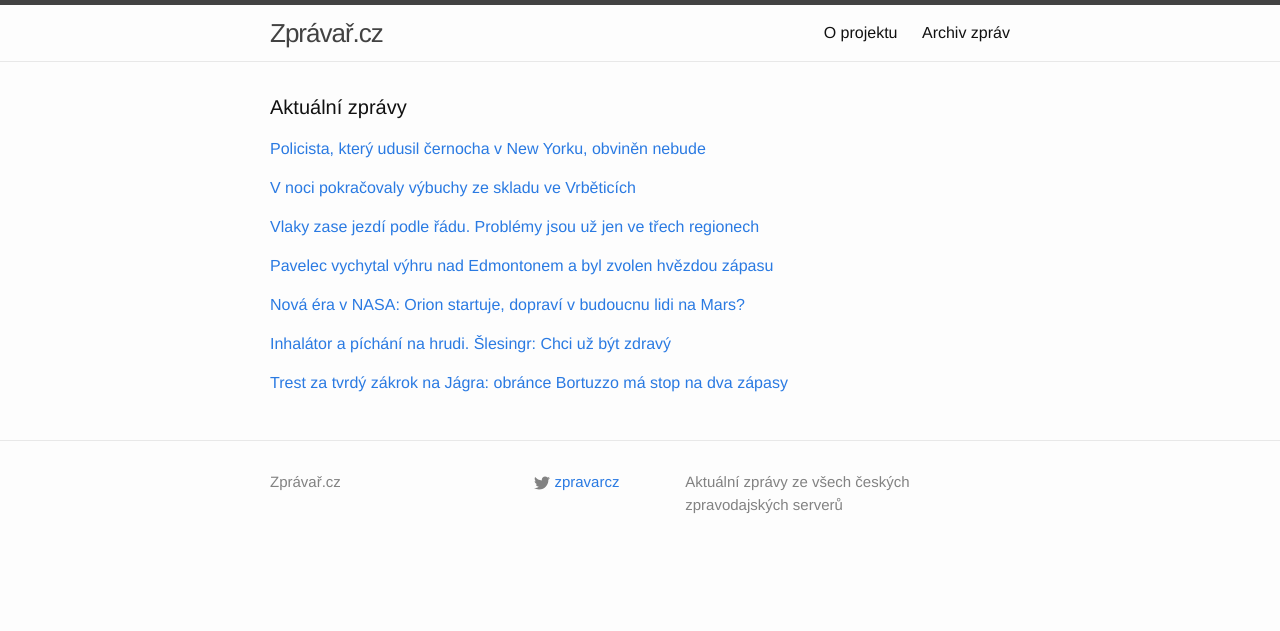
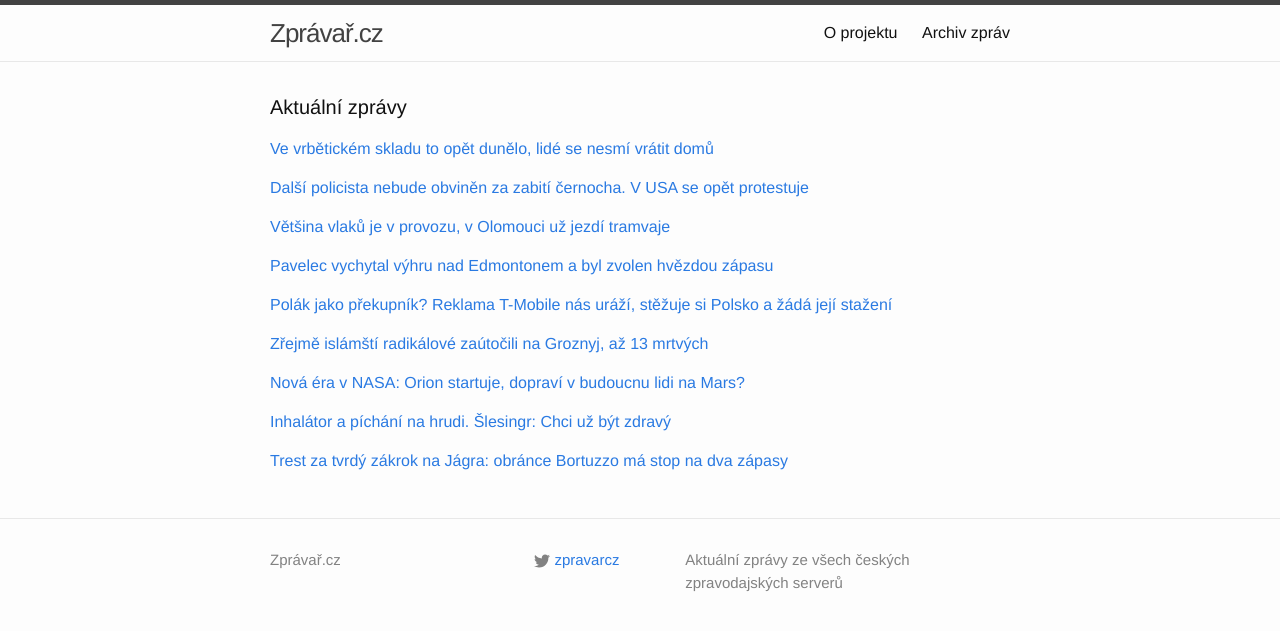
Before and after one commit to adliska/zpravar, a Jekyll site: the page built from index.html, in a window 1280 px wide. Shown: the top 631 px of the page. Built offline with Jekyll 4.4.1, drawn with Linux system fonts in a browser that asks for light colours.

Commit message:
zpravar news update

```diff
--- a/index.html
+++ b/index.html
@@ -5,9 +5,28 @@ layout: default
 <div class="home">
     <h1 class="page-heading">Aktuální zprávy</h1>
 
-<p><a href="javascript:;" onclick="toggle_visibility('zpravy0')">Policista, který udusil černocha v New Yorku, obviněn nebude </a></p>
+<p><a href="javascript:;" onclick="toggle_visibility('zpravy0')">Ve vrbětickém skladu to opět dunělo, lidé se nesmí vrátit domů</a></p>
 <div id="zpravy0" style="display:none">
 <ul>
+<li><a href=http://www.novinky.cz/domaci/355369-ve-vrbetickem-skladu-to-opet-dunelo-lide-se-nesmi-vratit-domu.html>Ve vrbětickém skladu to opět dunělo, lidé se nesmí vrátit domů - www.novinky.cz</a></li>
+<li><a href=http://zpravy.e15.cz/domaci/udalosti/evakuace-obci-kvuli-vybuchu-skladu-ve-vrbeticich-potrva-i-dnes-1142615>Evakuace obcí kvůli výbuchu skladu ve Vrběticích potrvá i dnes - zpravy.e15.cz</a></li>
+<li><a href=http://www.novinky.cz/domaci/355369-ve-vrbetickem-skladu-to-opet-dunelo-lide-nesmi-domu.html>Ve vrbětickém skladu to opět dunělo, lidé nesmí domů - www.novinky.cz</a></li>
+<li><a href=http://zpravy.e15.cz/domaci/udalosti/ze-skladu-ve-vrbeticich-se-v-noci-ozvaly-dalsi-dva-vybuchy-1142615>Ze skladu ve Vrběticích se v noci ozvaly další dva výbuchy - zpravy.e15.cz</a></li>
+<li><a href=http://www.ceskenoviny.cz/zpravy/zpravy/ve-vrbeticich-se-v-noci-ozvaly-dalsi-vybuchy-evakuace-potrva-i-dnes/1154826>Ve Vrběticích se v noci ozvaly další výbuchy, evakuace potrvá i dnes - www.ceskenoviny.cz</a></li>
+<li><a href=http://www.rozhlas.cz/_zprava/ze-skladu-ve-vrbeticich-se-v-noci-ozvaly-dalsi-dva-vybuchy--1428164>Ze skladu ve Vrběticích se v noci ozvaly další dva výbuchy - www.rozhlas.cz</a></li>
+<li><a href=http://www.ceskatelevize.cz/ct24/regiony/294419-v-noci-pokracovaly-vybuchy-ze-skladu-ve-vrbeticich/>V noci pokračovaly výbuchy ze skladu ve Vrběticích - www.ceskatelevize.cz</a></li>
+<li><a href=http://zlin.idnes.cz/dalsi-vybuch-ve-vrbeticich-municni-sklad-ffa-/zlin-zpravy.aspx?c=A141204_072534_zlin-zpravy_skr>V noci se z muničního skladu ve Vrběticích ozvaly další výbuchy - zlin.idnes.cz</a></li>
+<li><a href=http://www.novinky.cz/domaci/355369-ve-vrbetickem-skladu-to-v-noci-opet-dunelo.html>Ve vrbětickém skladu to v noci opět dunělo - www.novinky.cz</a></li>
+<li><a href=http://www.novinky.cz/domaci/355369-ve-skladu-ve-vrbeticich-se-v-noci-ozyvaly-dalsi-vybuchy.html>Ve skladu ve Vrběticích se v noci ozývaly další výbuchy - www.novinky.cz</a></li>
+<li><a href=http://zpravy.aktualne.cz/regiony/ze-skladu-munice-ve-vrbeticich-se-v-noci-ozvaly-dva-vybuchy/r~f7df968e7b7e11e4aff10025900fea04/>Ze skladu munice ve Vrběticích se v noci ozvaly dva výbuchy - zpravy.aktualne.cz</a></li>
+<li><a href=http://www.lidovky.cz/ze-skladu-ve-vrbeticich-se-v-noci-ozvaly-dalsi-dva-vybuchy-p3g-/zpravy-domov.aspx?c=A141204_072459_ln_domov_sk>Ze skladu ve Vrběticích se v noci ozvaly další dva výbuchy  - www.lidovky.cz</a></li>
+<li><a href=http://www.denik.cz/z_domova/dve-nerizene-detonace-se-ozvaly-v-noci-ze-skladu-ve-vrbeticich-20141204.html>Dvě neřízené detonace se ozvaly v noci ze skladu ve Vrběticích - www.denik.cz</a></li>
+<li><a href=http://www.ceskenoviny.cz/zpravy/zpravy/ze-skladu-ve-vrbeticich-se-v-noci-ozvaly-dalsi-dva-vybuchy/1154826>Ze skladu ve Vrběticích se v noci ozvaly další dva výbuchy - www.ceskenoviny.cz</a></li>
+</ul>
+</div><p><a href="javascript:;" onclick="toggle_visibility('zpravy1')">Další policista nebude obviněn za zabití černocha. V USA se opět protestuje</a></p>
+<div id="zpravy1" style="display:none">
+<ul>
+<li><a href=http://zahranicni.ihned.cz/c1-63212780-dalsi-policista-nebude-obvinen-za-zabiti-cernocha-v-usa-se-opet-protestuje>Další policista nebude obviněn za zabití černocha. V USA se opět protestuje - zahranicni.ihned.cz</a></li>
 <li><a href=http://www.lidovky.cz/policista-ktery-udusil-cernocha-v-new-yorku-nebude-obvinen-po8-/zpravy-svet.aspx?c=A141204_074436_ln_zahranici_sk>Policista, který udusil černocha v New Yorku, obviněn nebude  - www.lidovky.cz</a></li>
 <li><a href=http://www.novinky.cz/zahranicni/amerika/355366-v-usa-osvobodili-dalsiho-policistu-ktery-zabil-cernocha.html>V USA osvobodili dalšího policistu, který zabil černocha - www.novinky.cz</a></li>
 <li><a href=http://zpravy.idnes.cz/policista-zabil-neozbrojeneho-cernocha-v-new-yorku-fxb-/zahranicni.aspx?c=A141204_071711_volby-ep2014_skr>Policista v New Yorku nebude obviněn kvůli smrti černocha při zatýkání - zpravy.idnes.cz</a></li>
@@ -18,21 +37,10 @@ layout: default
 <li><a href=http://www.ceskatelevize.cz/ct24/svet/294416-soud-neobvini-dalsiho-policistu-ktery-pri-zatykani-zabil-cernocha/>Soud neobviní dalšího policistu, který při zatýkání zabil černocha - www.ceskatelevize.cz</a></li>
 <li><a href=http://www.ceskatelevize.cz/ct24/svet/294416-soud-osvobodil-dalsiho-policistu-ktery-pri-zatykani-zabil-cernocha/>Soud osvobodil dalšího policistu, který při zatýkání zabil černocha - www.ceskatelevize.cz</a></li>
 </ul>
-</div><p><a href="javascript:;" onclick="toggle_visibility('zpravy1')">V noci pokračovaly výbuchy ze skladu ve Vrběticích</a></p>
-<div id="zpravy1" style="display:none">
-<ul>
-<li><a href=http://www.ceskatelevize.cz/ct24/regiony/294419-v-noci-pokracovaly-vybuchy-ze-skladu-ve-vrbeticich/>V noci pokračovaly výbuchy ze skladu ve Vrběticích - www.ceskatelevize.cz</a></li>
-<li><a href=http://zlin.idnes.cz/dalsi-vybuch-ve-vrbeticich-municni-sklad-ffa-/zlin-zpravy.aspx?c=A141204_072534_zlin-zpravy_skr>V noci se z muničního skladu ve Vrběticích ozvaly další výbuchy - zlin.idnes.cz</a></li>
-<li><a href=http://www.novinky.cz/domaci/355369-ve-vrbetickem-skladu-to-v-noci-opet-dunelo.html>Ve vrbětickém skladu to v noci opět dunělo - www.novinky.cz</a></li>
-<li><a href=http://www.novinky.cz/domaci/355369-ve-skladu-ve-vrbeticich-se-v-noci-ozyvaly-dalsi-vybuchy.html>Ve skladu ve Vrběticích se v noci ozývaly další výbuchy - www.novinky.cz</a></li>
-<li><a href=http://zpravy.aktualne.cz/regiony/ze-skladu-munice-ve-vrbeticich-se-v-noci-ozvaly-dva-vybuchy/r~f7df968e7b7e11e4aff10025900fea04/>Ze skladu munice ve Vrběticích se v noci ozvaly dva výbuchy - zpravy.aktualne.cz</a></li>
-<li><a href=http://www.lidovky.cz/ze-skladu-ve-vrbeticich-se-v-noci-ozvaly-dalsi-dva-vybuchy-p3g-/zpravy-domov.aspx?c=A141204_072459_ln_domov_sk>Ze skladu ve Vrběticích se v noci ozvaly další dva výbuchy  - www.lidovky.cz</a></li>
-<li><a href=http://www.denik.cz/z_domova/dve-nerizene-detonace-se-ozvaly-v-noci-ze-skladu-ve-vrbeticich-20141204.html>Dvě neřízené detonace se ozvaly v noci ze skladu ve Vrběticích - www.denik.cz</a></li>
-<li><a href=http://www.ceskenoviny.cz/zpravy/zpravy/ze-skladu-ve-vrbeticich-se-v-noci-ozvaly-dalsi-dva-vybuchy/1154826>Ze skladu ve Vrběticích se v noci ozvaly další dva výbuchy - www.ceskenoviny.cz</a></li>
-</ul>
-</div><p><a href="javascript:;" onclick="toggle_visibility('zpravy2')">Vlaky zase jezdí podle řádu. Problémy jsou už jen ve třech regionech </a></p>
+</div><p><a href="javascript:;" onclick="toggle_visibility('zpravy2')">Většina vlaků je v provozu, v Olomouci už jezdí tramvaje</a></p>
 <div id="zpravy2" style="display:none">
 <ul>
+<li><a href=http://www.tyden.cz/rubriky/domaci/pocasi/vetsina-vlaku-je-v-provozu-v-olomouci-uz-jezdi-tramvaje_326171.html>Většina vlaků je v provozu, v Olomouci už jezdí tramvaje - www.tyden.cz</a></li>
 <li><a href=http://www.lidovky.cz/vlaky-jezdi-podle-radu-problemy-jsou-uz-jen-ve-trech-regionech-pbc-/zpravy-domov.aspx?c=A141204_071959_ln_domov_sk>Vlaky zase jezdí podle řádu. Problémy jsou už jen ve třech regionech  - www.lidovky.cz</a></li>
 <li><a href=http://domaci.ihned.cz/domaci/c1-63212770-navrat-do-normalu-na-trat-po-kalamite-opet-vyjely-vlaky-i-tramvaje>Návrat do normálu. Na trať po kalamitě opět vyjely vlaky i tramvaje - domaci.ihned.cz</a></li>
 <li><a href=http://zpravy.aktualne.cz/domaci/vlaky-po-kalamite-opet-jezdi-problemy-jsou-na-trech-tratich/r~d8a0d9387b7c11e48ee3002590604f2e/>Vlaky po kalamitě opět jezdí, problémy jsou na třech tratích - zpravy.aktualne.cz</a></li>
@@ -51,23 +59,39 @@ layout: default
 <li><a href=http://www.sportovninoviny.cz/zpravy/pavelec-vychytal-vyhru-nad-edmontonem-a-byl-zvolen-hvezdou-zapasu/1154816>Pavelec vychytal výhru nad Edmontonem a byl zvolen hvězdou zápasu - www.sportovninoviny.cz</a></li>
 <li><a href=http://sport.aktualne.cz/hvezda-zapasu-pavelec-vychytal-v-nhl-vyhru-nad-edmontonem/r~a0b231947b7b11e48477002590604f2e/>Hvězda zápasu. Pavelec vychytal v NHL výhru nad Edmontonem - sport.aktualne.cz</a></li>
 </ul>
-</div><p><a href="javascript:;" onclick="toggle_visibility('zpravy4')">Nová éra v NASA: Orion startuje, dopraví v budoucnu lidi na Mars?</a></p>
+</div><p><a href="javascript:;" onclick="toggle_visibility('zpravy4')">Polák jako překupník? Reklama T-Mobile nás uráží, stěžuje si Polsko a žádá její stažení </a></p>
 <div id="zpravy4" style="display:none">
+<ul>
+<li><a href=http://www.lidovky.cz/urazite-polaky-ohradilo-se-polsko-proti-ceske-reklame-t-mobile-p74-/media.aspx?c=A141204_083008_ln-media_sk>Polák jako překupník? Reklama T-Mobile nás uráží, stěžuje si Polsko a žádá její stažení  - www.lidovky.cz</a></li>
+<li><a href=http://echo24.cz/a/wnzYd>Polsko si stěžuje na českou reklamu, vadí jí polský překupník - echo24.cz</a></li>
+<li><a href=http://zpravy.aktualne.cz/zahranici/polsko-si-stezuje-na-ceskou-reklamu-na-telefony/r~2eee2e027b8311e4833a0025900fea04/>Poláci si stěžují na českou reklamu na telefony. Uráží je - zpravy.aktualne.cz</a></li>
+<li><a href=http://www.novinky.cz/domaci/355370-polsko-si-stezuje-na-ceskou-reklamu-na-telefony-pry-polaky-urazi.html>Polsko si stěžuje na českou reklamu na telefony, prý Poláky uráží - www.novinky.cz</a></li>
+</ul>
+</div><p><a href="javascript:;" onclick="toggle_visibility('zpravy5')">Zřejmě islámští radikálové zaútočili na Groznyj, až 13 mrtvých</a></p>
+<div id="zpravy5" style="display:none">
+<ul>
+<li><a href=http://www.ceskenoviny.cz/zpravy/zpravy/zrejme-islamsti-radikalove-zautocili-na-groznyj-az-13-mrtvych/1154802>Zřejmě islámští radikálové zaútočili na Groznyj, až 13 mrtvých - www.ceskenoviny.cz</a></li>
+<li><a href=http://echo24.cz/a/wgZFG>Islámští radikálové v noci zaútočili na Groznyj, až 13 mrtvých - echo24.cz</a></li>
+<li><a href=http://zpravy.aktualne.cz/zahranici/ozbrojenci-v-cecenskem-groznem-zastrelili-tri-policisty/r~8dd42c3c7b7911e4833a0025900fea04/>Ozbrojenci v čečenském Grozném zastřelili tři policisty - zpravy.aktualne.cz</a></li>
+<li><a href=http://www.ceskenoviny.cz/zpravy/zpravy/ozbrojenci-v-groznem-pry-zabili-tri-policisty/1154802>Ozbrojenci v Grozném prý zabili tři policisty - www.ceskenoviny.cz</a></li>
+</ul>
+</div><p><a href="javascript:;" onclick="toggle_visibility('zpravy6')">Nová éra v NASA: Orion startuje, dopraví v budoucnu lidi na Mars?</a></p>
+<div id="zpravy6" style="display:none">
 <ul>
 <li><a href=http://www.ceskatelevize.cz/ct24/svet/294320-nova-era-v-nasa-orion-startuje-dopravi-v-budoucnu-lidi-na-mars/>Nová éra v NASA: Orion startuje, dopraví v budoucnu lidi na Mars? - www.ceskatelevize.cz</a></li>
 <li><a href=http://www.ceskenoviny.cz/zpravy/zpravy/novou-vesmirnou-lod-nasa-orion-proveri-prvni-testovaci-let/1154800>Novou vesmírnou loď NASA Orion prověří první testovací let - www.ceskenoviny.cz</a></li>
 <li><a href=http://e-svet.e15.cz/technika/prvni-krok-na-ceste-k-marsu-nasa-otestuje-lod-orion-1142380>První krok na cestě k Marsu. NASA otestuje loď Orion - e-svet.e15.cz</a></li>
 <li><a href=http://zpravy.aktualne.cz/zahranici/nasa-vyzkousi-orion-lod-ktera-ma-dopravit-lidi-na-mars/r~1ece86ec7ada11e4b0c4002590604f2e/>Američané vyzkouší Orion. Loď, která dopraví lidi na Mars - zpravy.aktualne.cz</a></li>
 </ul>
-</div><p><a href="javascript:;" onclick="toggle_visibility('zpravy5')">Inhalátor a píchání na hrudi. Šlesingr: Chci už být zdravý</a></p>
-<div id="zpravy5" style="display:none">
+</div><p><a href="javascript:;" onclick="toggle_visibility('zpravy7')">Inhalátor a píchání na hrudi. Šlesingr: Chci už být zdravý</a></p>
+<div id="zpravy7" style="display:none">
 <ul>
 <li><a href=http://sport.aktualne.cz/inhalator-a-pichani-na-hrudi-slesingr-chci-uz-byt-zdravy/r~a597dc2c7b7611e4845a002590604f2e/>Inhalátor a píchání na hrudi. Šlesingr: Chci už být zdravý - sport.aktualne.cz</a></li>
 <li><a href=http://sport.aktualne.cz/inhalator-a-pichani-na-hrudniku-slesingr-prekonal-sam-sebe/r~a597dc2c7b7611e4845a002590604f2e/>Inhalátor a píchání na hrudníku. Šlesingr překonal sám sebe - sport.aktualne.cz</a></li>
 <li><a href=http://www.tyden.cz/rubriky/sport/zimni-sporty/nepatrim-do-stareho-zeleza-vzkazal-slesingr-boji-se-ale-o-zdravi_326166.html>Nepatřím do starého železa, vzkázal Šlesingr. Bojí se ale o zdraví - www.tyden.cz</a></li>
 </ul>
-</div><p><a href="javascript:;" onclick="toggle_visibility('zpravy6')">Trest za tvrdý zákrok na Jágra: obránce Bortuzzo má stop na dva zápasy</a></p>
-<div id="zpravy6" style="display:none">
+</div><p><a href="javascript:;" onclick="toggle_visibility('zpravy8')">Trest za tvrdý zákrok na Jágra: obránce Bortuzzo má stop na dva zápasy</a></p>
+<div id="zpravy8" style="display:none">
 <ul>
 <li><a href=http://hokej.idnes.cz/bertuzzo-nesmi-hrat-za-faul-na-jagra-dva-zapasy-fln-/nhl.aspx?c=A141204_074348_nhl_ald>Trest za tvrdý zákrok na Jágra: obránce Bortuzzo má stop na dva zápasy - hokej.idnes.cz</a></li>
 <li><a href=http://sport.aktualne.cz/bek-bortuzzo-nesmi-hrat-dva-zapasy-jagr-bude-v-poradku/r~ba3afdfa7b7e11e48ee3002590604f2e/>Bek Bortuzzo nesmí hrát dva zápasy, Jágr bude v pořádku - sport.aktualne.cz</a></li>
```
